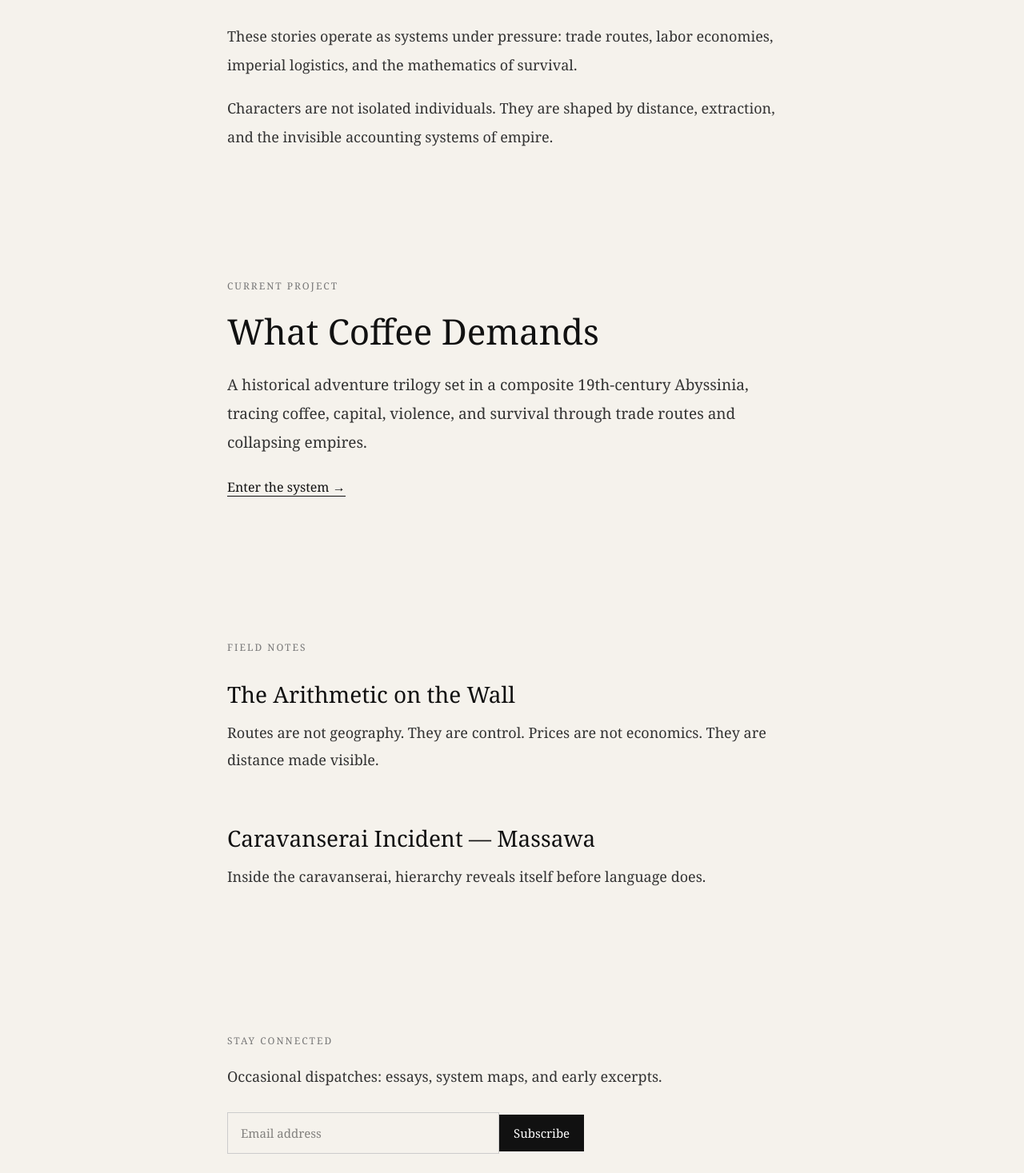
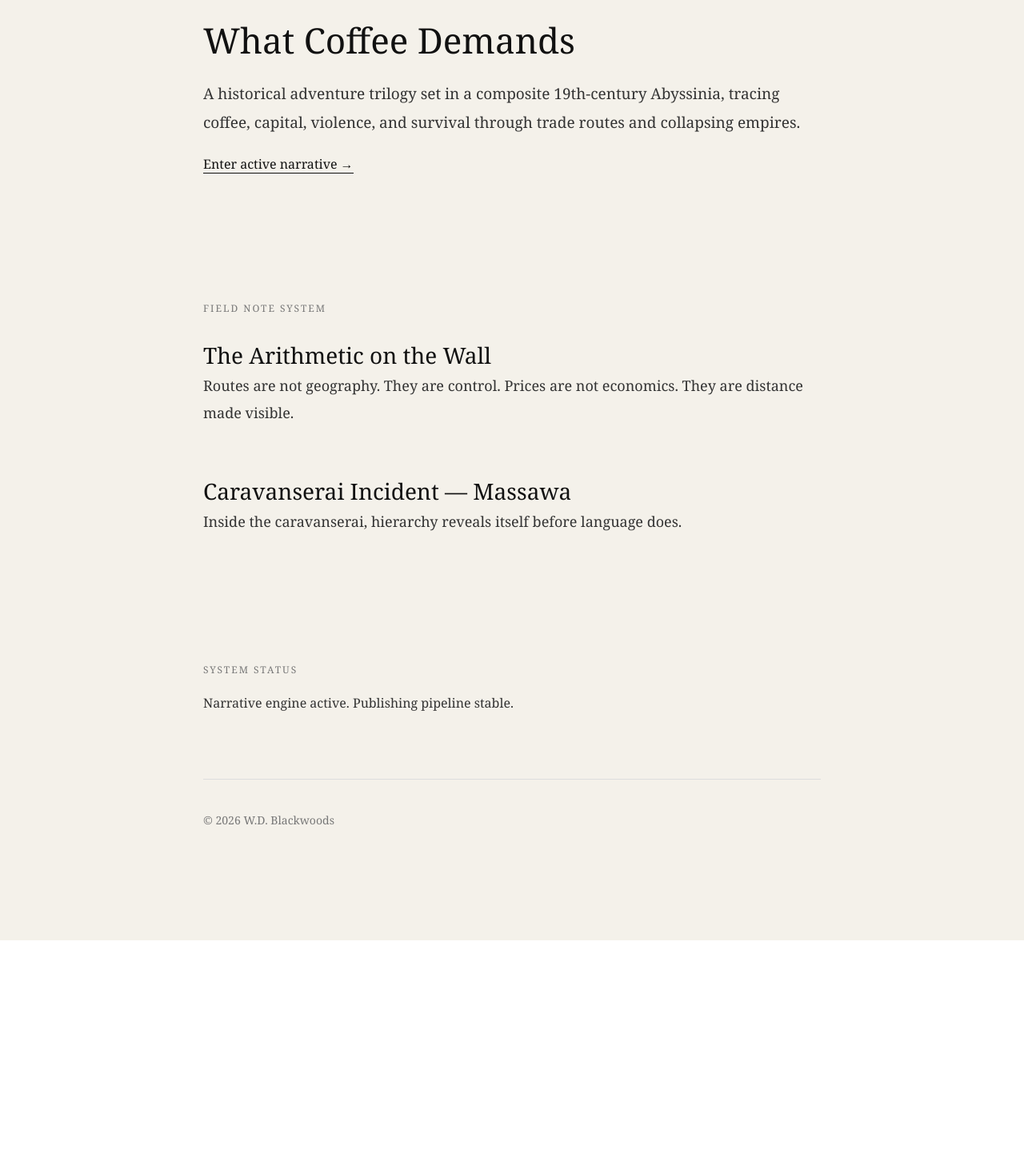
Before and after one commit to dwoods360-cyber/wdblackwoods-site, a Next.js app: page / in a window 1280 px wide. Shown: the part 543-2010 px from the top of the page at 80% size. After the commit the page ends 1719 px from the top, so only its background shows below. Built offline with nearby package versions, Linux system fonts and the light colour scheme.

Commit message:
convert homepage into narrative engine

```diff
--- a/app/page.tsx
+++ b/app/page.tsx
@@ -2,56 +2,38 @@
 
 import { motion } from "framer-motion";
 
-const section = {
-  hidden: { opacity: 0, y: 24 },
-  show: {
-    opacity: 1,
-    y: 0,
-    transition: { duration: 0.7, ease: "easeOut" },
-  },
+const fade = {
+  hidden: { opacity: 0, y: 18 },
+  show: { opacity: 1, y: 0 },
 };
 
 const container = {
   hidden: {},
   show: {
     transition: {
-      staggerChildren: 0.18,
+      staggerChildren: 0.12,
     },
   },
 };
 
 export default function Home() {
   return (
-    <div
-      style={{
-        background: "#f5f2ec",
-        minHeight: "100vh",
-      }}
-    >
+    <div style={{ background: "#f4f1ea", minHeight: "100vh" }}>
       <motion.main
         variants={container}
         initial="hidden"
         animate="show"
         style={{
-          maxWidth: "760px",
+          maxWidth: "820px",
           margin: "0 auto",
           padding: "140px 24px",
           fontFamily: "Georgia, serif",
           color: "#111",
         }}
       >
-        {/* ACT I — IDENTITY */}
-        <motion.section
-          variants={section}
-          style={{ marginBottom: "140px" }}
-        >
-          <h1
-            style={{
-              fontSize: "60px",
-              letterSpacing: "-1px",
-              marginBottom: "22px",
-            }}
-          >
+        {/* SYSTEM IDENTITY */}
+        <motion.section variants={fade} style={{ marginBottom: "120px" }}>
+          <h1 style={{ fontSize: "60px", letterSpacing: "-1px" }}>
             W.D. Blackwoods
           </h1>
 
@@ -66,44 +48,18 @@ export default function Home() {
           </p>
         </motion.section>
 
-        {/* ACT II — SYSTEMS */}
-        <motion.section
-          variants={section}
-          style={{ marginBottom: "160px" }}
-        >
-          <p style={{ fontSize: "18px", lineHeight: 2, color: "#333" }}>
-            These stories operate as systems under pressure: trade routes, labor economies,
-            imperial logistics, and the mathematics of survival.
-          </p>
-
-          <p
-            style={{
-              fontSize: "18px",
-              lineHeight: 2,
-              color: "#333",
-              marginTop: "18px",
-            }}
-          >
-            Characters are not isolated individuals. They are shaped by distance,
-            extraction, and the invisible accounting systems of empire.
-          </p>
-        </motion.section>
-
-        {/* ACT III — THE PROJECT */}
-        <motion.section
-          variants={section}
-          style={{ marginBottom: "180px" }}
-        >
+        {/* CURRENT NARRATIVE STATE (ENGINE CORE) */}
+        <motion.section variants={fade} style={{ marginBottom: "160px" }}>
           <p
             style={{
               fontSize: "12px",
               letterSpacing: "2px",
+              textTransform: "uppercase",
               color: "#777",
-              textTransform: "uppercase",
               marginBottom: "14px",
             }}
           >
-            Current Project
+            Active Narrative Thread
           </p>
 
           <h2 style={{ fontSize: "44px", marginBottom: "16px" }}>
@@ -116,40 +72,37 @@ export default function Home() {
             collapsing empires.
           </p>
 
-          <div style={{ marginTop: "26px" }}>
+          <div style={{ marginTop: "22px" }}>
             <a
               href="#"
               style={{
                 fontSize: "16px",
                 color: "#111",
+                borderBottom: "1px solid #111",
                 textDecoration: "none",
-                borderBottom: "1px solid #111",
               }}
             >
-              Enter the system →
+              Enter active narrative →
             </a>
           </div>
         </motion.section>
 
-        {/* ACT IV — FIELD NOTES (ARCHIVAL SPACE) */}
-        <motion.section
-          variants={section}
-          style={{ marginBottom: "180px" }}
-        >
+        {/* FIELD NOTE ENGINE (SCALABLE SYSTEM) */}
+        <motion.section variants={fade} style={{ marginBottom: "160px" }}>
           <p
             style={{
               fontSize: "12px",
               letterSpacing: "2px",
+              textTransform: "uppercase",
               color: "#777",
-              textTransform: "uppercase",
               marginBottom: "28px",
             }}
           >
-            Field Notes
+            Field Note System
           </p>
 
           <article style={{ marginBottom: "60px" }}>
-            <h3 style={{ fontSize: "28px", marginBottom: "10px" }}>
+            <h3 style={{ fontSize: "28px" }}>
               The Arithmetic on the Wall
             </h3>
             <p style={{ fontSize: "18px", lineHeight: 1.9, color: "#333" }}>
@@ -159,7 +112,7 @@ export default function Home() {
           </article>
 
           <article>
-            <h3 style={{ fontSize: "28px", marginBottom: "10px" }}>
+            <h3 style={{ fontSize: "28px" }}>
               Caravanserai Incident — Massawa
             </h3>
             <p style={{ fontSize: "18px", lineHeight: 1.9, color: "#333" }}>
@@ -168,55 +121,28 @@ export default function Home() {
           </article>
         </motion.section>
 
-        {/* ACT V — EXIT / SUBSCRIPTION */}
-        <motion.section variants={section} style={{ marginBottom: "140px" }}>
+        {/* SYSTEM FOOTER (STATE SIGNAL) */}
+        <motion.section variants={fade}>
           <p
             style={{
               fontSize: "12px",
               letterSpacing: "2px",
+              textTransform: "uppercase",
               color: "#777",
-              textTransform: "uppercase",
               marginBottom: "18px",
             }}
           >
-            Stay Connected
+            System Status
           </p>
 
-          <p style={{ fontSize: "18px", lineHeight: 1.9, color: "#333" }}>
-            Occasional dispatches: essays, system maps, and early excerpts.
+          <p style={{ fontSize: "16px", lineHeight: 1.8, color: "#333" }}>
+            Narrative engine active. Publishing pipeline stable.
           </p>
-
-          <div style={{ marginTop: "18px" }}>
-            <input
-              placeholder="Email address"
-              style={{
-                padding: "14px 16px",
-                border: "1px solid #ccc",
-                fontSize: "15px",
-                width: "100%",
-                maxWidth: "340px",
-              }}
-            />
-
-            <button
-              style={{
-                marginTop: "12px",
-                padding: "12px 18px",
-                background: "#111",
-                color: "#fff",
-                border: "none",
-                fontSize: "15px",
-                cursor: "pointer",
-              }}
-            >
-              Subscribe
-            </button>
-          </div>
         </motion.section>
 
-        {/* END */}
         <footer
           style={{
+            marginTop: "80px",
             fontSize: "14px",
             color: "#777",
             borderTop: "1px solid #ddd",
```
